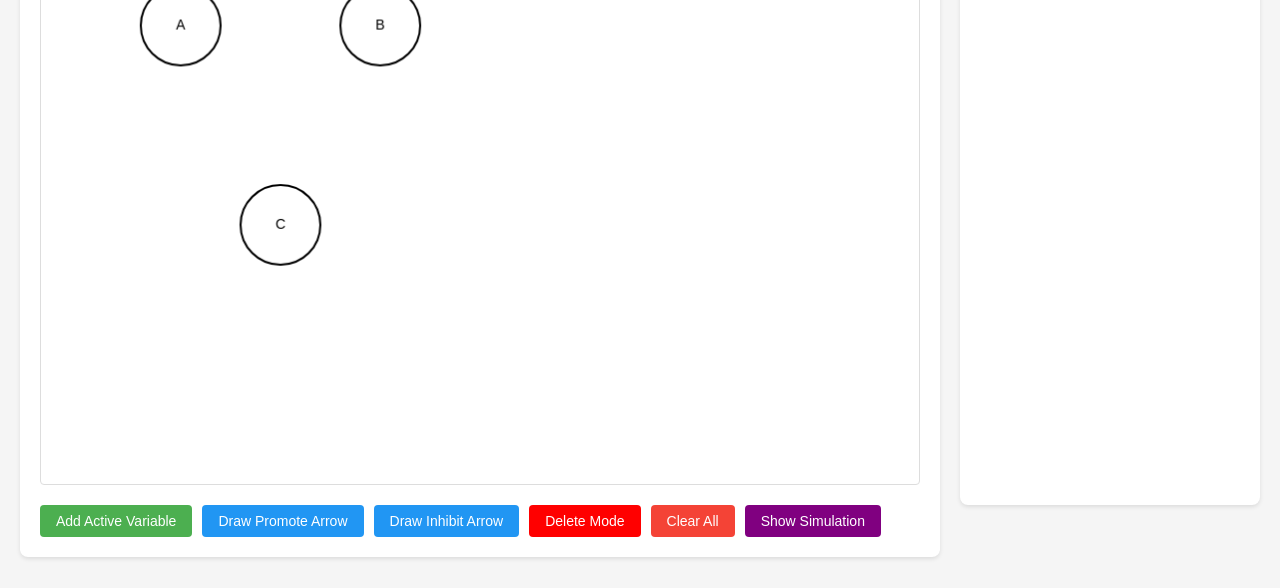
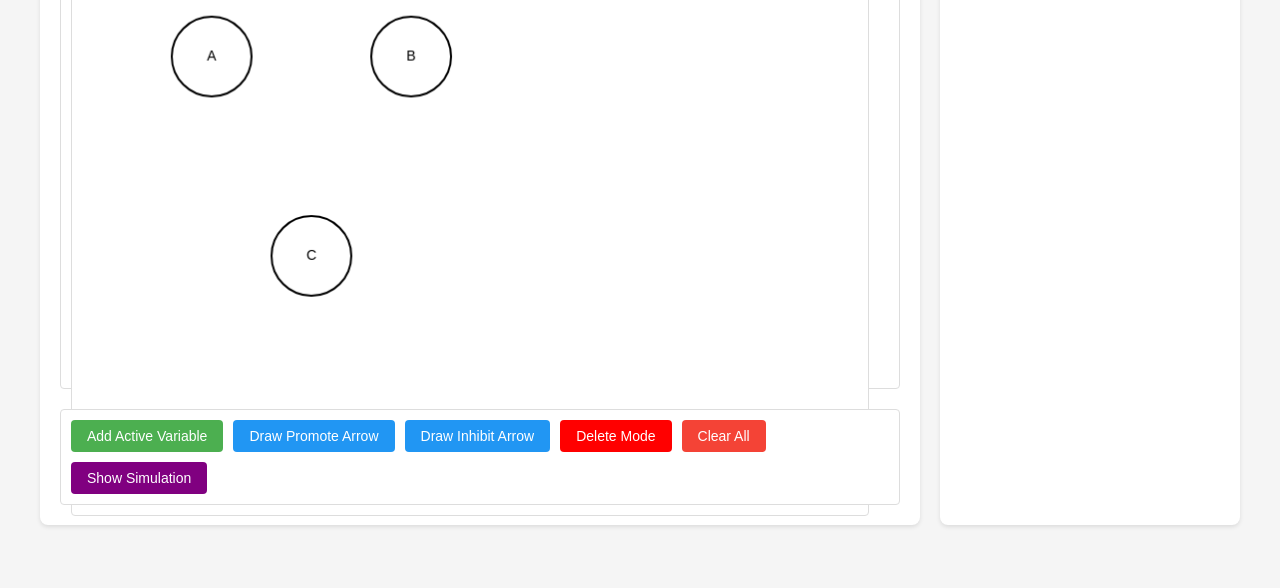
Before and after one commit to JakobSchauser/GRN_draw, a plain HTML site: page index.html in a window 1280 px wide. Shown: the part 212-800 px from the top of the page. Drawn offline with nearby package versions, Linux system fonts and the light colour scheme.

Commit message:
evenbetter

```diff
--- a/index.html
+++ b/index.html
@@ -19,9 +19,11 @@
 <body>
     <h1>GRN Drawing Tool</h1>
     <div class="container">
-        <div class="canvas-container">
-            <canvas id="mainCanvas"></canvas>
-            <div class="controls">
+        <div class="canvas-panel">
+            <div class="canvas-frame">
+                <canvas id="mainCanvas"></canvas>
+            </div>
+            <div class="controls-frame">
                 <button id="addTextBox">Add Active Variable</button>
                 <button id="drawPromoteArrow">Draw Promote Arrow</button>
                 <button id="drawInhibitArrow">Draw Inhibit Arrow</button>
--- a/script.js
+++ b/script.js
@@ -763,17 +763,26 @@ document.addEventListener('DOMContentLoaded', () => {
     // Set canvas size
     function resizeCanvas() {
         const container = canvas.parentElement;
-        const controlsHeight = container.querySelector('.controls').offsetHeight;
         const padding = 40; // 20px top + 20px bottom padding
 
-        // Set canvas size to match container width minus padding
-        canvas.width = container.clientWidth - 40; // Account for left/right padding
-        canvas.height = 600; // Fixed height
+        // Calculate available width and height
+        const availableWidth = container.clientWidth - padding;
+        const availableHeight = 600; // Fixed height for canvas
+
+        // Set canvas dimensions
+        canvas.width = availableWidth;
+        canvas.height = availableHeight;
+
+        // Set the display size to match the container
+        canvas.style.width = `${availableWidth}px`;
+        canvas.style.height = `${availableHeight}px`;
 
         // Log canvas dimensions for debugging
         console.log('Canvas dimensions:', {
             width: canvas.width,
             height: canvas.height,
+            styleWidth: canvas.style.width,
+            styleHeight: canvas.style.height,
             containerWidth: container.clientWidth,
             containerHeight: container.clientHeight
         });
@@ -1052,8 +1061,10 @@ document.addEventListener('DOMContentLoaded', () => {
     // Mouse event handlers
     canvas.addEventListener('mousedown', (e) => {
         const rect = canvas.getBoundingClientRect();
-        const x = e.clientX - rect.left;
-        const y = e.clientY - rect.top;
+        const scaleX = canvas.width / rect.width;
+        const scaleY = canvas.height / rect.height;
+        const x = (e.clientX - rect.left) * scaleX;
+        const y = (e.clientY - rect.top) * scaleY;
 
         if (isDrawingArrow) {
             startVariable = activeVariables.find(variable => variable.isPointInside(x - panOffsetX, y - panOffsetY));
@@ -1082,8 +1093,10 @@ document.addEventListener('DOMContentLoaded', () => {
 
     canvas.addEventListener('mousemove', (e) => {
         const rect = canvas.getBoundingClientRect();
-        const x = e.clientX - rect.left;
-        const y = e.clientY - rect.top;
+        const scaleX = canvas.width / rect.width;
+        const scaleY = canvas.height / rect.height;
+        const x = (e.clientX - rect.left) * scaleX;
+        const y = (e.clientY - rect.top) * scaleY;
 
         // Store last mouse position for drawing arrows
         lastMouseX = x;
@@ -1162,8 +1175,10 @@ document.addEventListener('DOMContentLoaded', () => {
 
     canvas.addEventListener('mouseup', (e) => {
         const rect = canvas.getBoundingClientRect();
-        const x = e.clientX - rect.left;
-        const y = e.clientY - rect.top;
+        const scaleX = canvas.width / rect.width;
+        const scaleY = canvas.height / rect.height;
+        const x = (e.clientX - rect.left) * scaleX;
+        const y = (e.clientY - rect.top) * scaleY;
 
         if (isPanning) {
             isPanning = false;
--- a/styles.css
+++ b/styles.css
@@ -25,6 +25,7 @@ h1 {
     display: flex;
     gap: 20px;
     align-items: flex-start;
+    padding: 20px;
 }
 
 .canvas-container {
@@ -37,6 +38,55 @@ h1 {
     display: flex;
     flex-direction: column;
     position: relative;
+}
+
+.canvas-panel {
+    flex: 1;
+    min-width: 600px;
+    background: white;
+    padding: 20px;
+    border-radius: 8px;
+    box-shadow: 0 2px 4px rgba(0,0,0,0.1);
+    height: 640px;
+    display: flex;
+    flex-direction: column;
+    gap: 20px;
+}
+
+.canvas-frame {
+    background: white;
+    border: 1px solid #ddd;
+    border-radius: 4px;
+    padding: 10px;
+    flex: 1;
+    min-height: 0;
+    display: flex;
+    flex-direction: column;
+}
+
+.canvas-frame canvas {
+    width: 100%;
+    height: 100%;
+    border: 1px solid #ddd;
+    border-radius: 4px;
+    background-color: white;
+    display: block;
+}
+
+.controls-frame {
+    background: white;
+    border: 1px solid #ddd;
+    border-radius: 4px;
+    padding: 10px;
+    display: flex;
+    flex-wrap: wrap;
+    gap: 10px;
+    justify-content: flex-start;
+    flex-shrink: 0;
+}
+
+.controls-frame button {
+    flex-shrink: 0;
 }
 
 .equations-panel {
```
Lines whose indentation alone changed are shown as unchanged.
